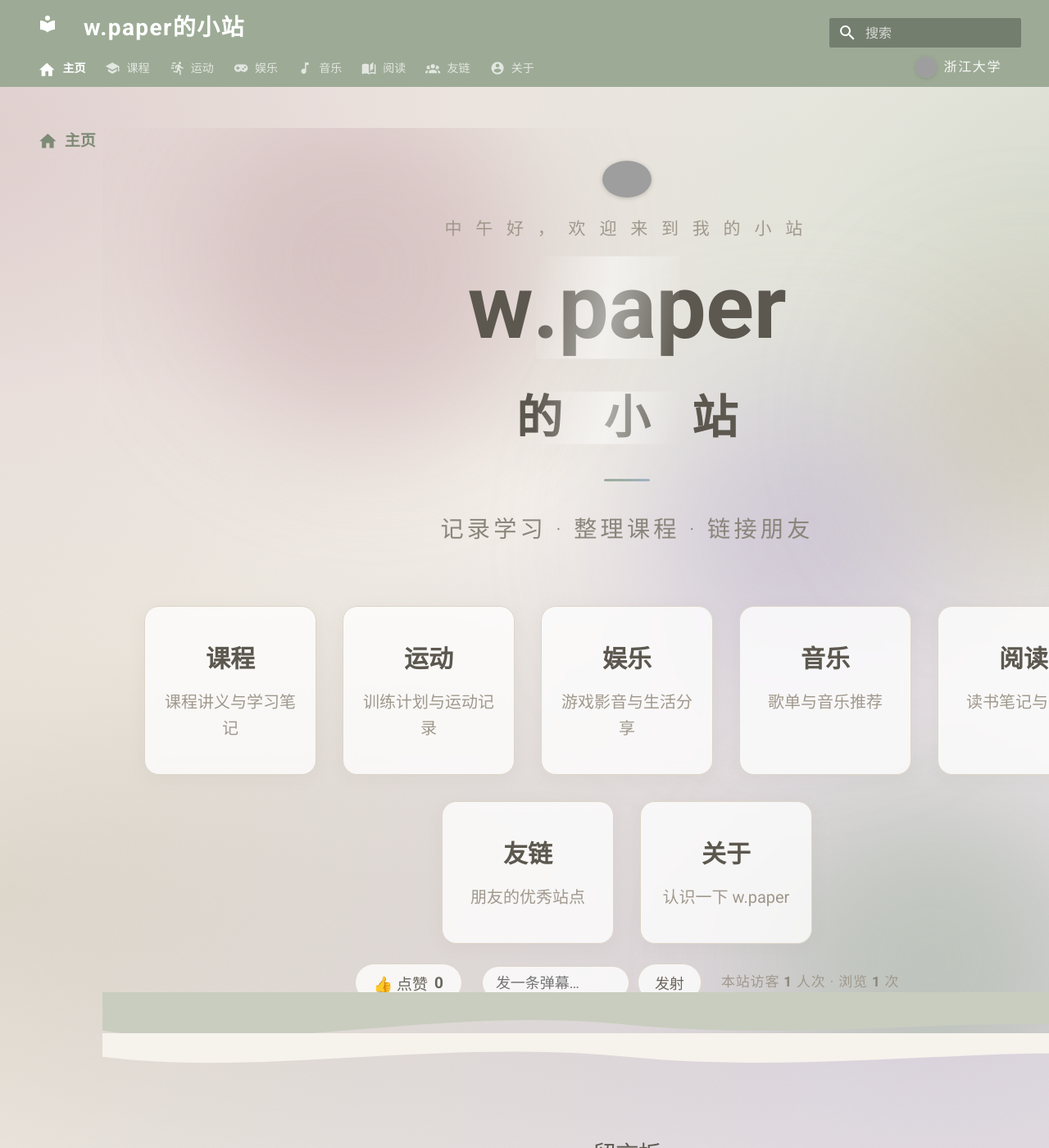
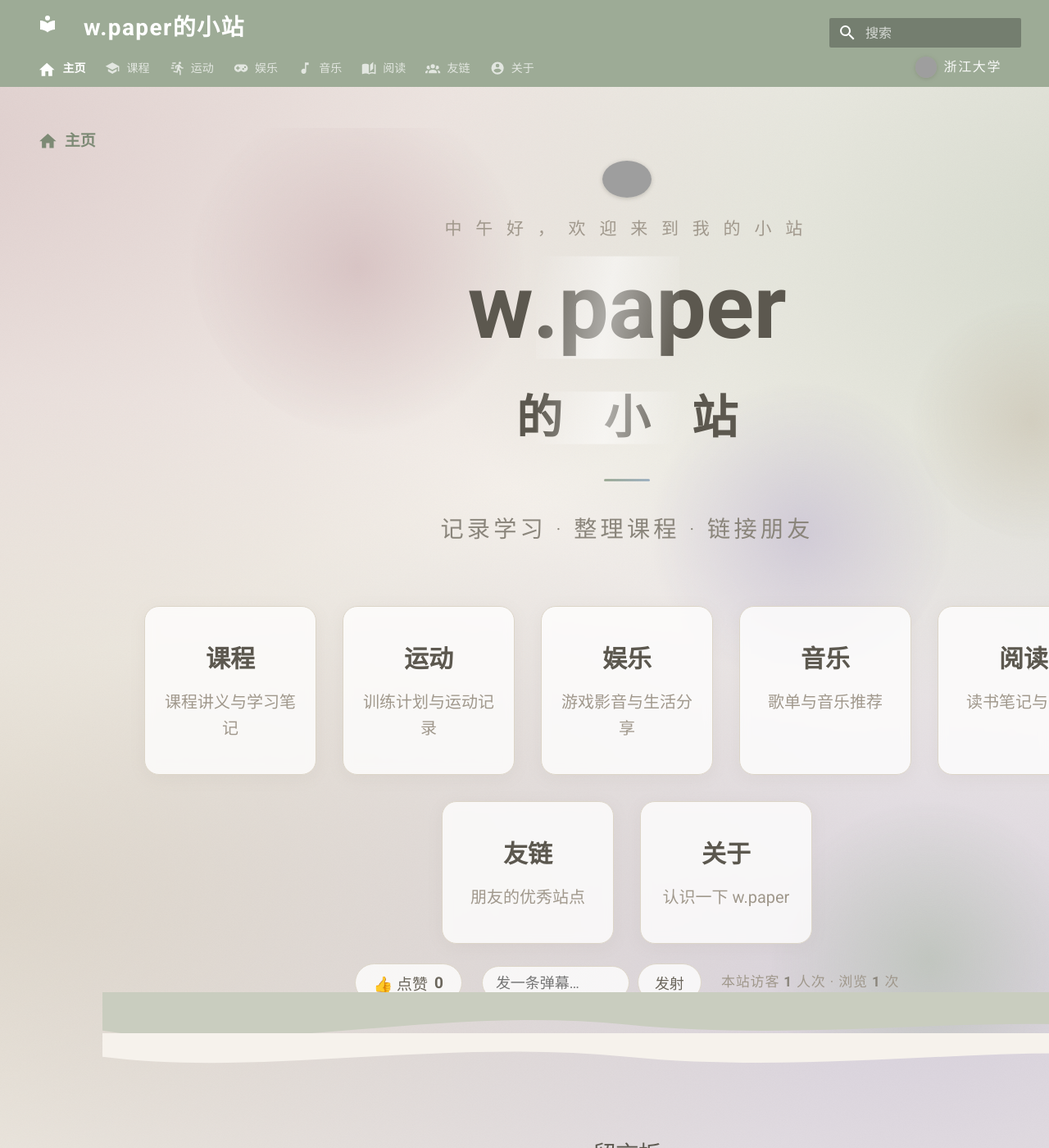
Before and after one commit to U-N-Owen-Ron/U-N-Owen-Ron.github.io, an MkDocs documentation site: the page built from docs/index.md, in a window 1280 px wide and 1400 px high. Shown: the whole window at 82% size. Built offline with MkDocs 1.6.1 and Material for MkDocs 9.7.7, drawn with Linux system fonts in a browser that asks for light colours; comment, search, counter and statistics services are not loaded; grey boxes are pictures that could not be loaded.

Commit message:
Optimize zoom smoothness: split noise tile, gradient blobs instead of blur filters

```diff
--- a/docs/assets/css/morandi.css
+++ b/docs/assets/css/morandi.css
@@ -25,10 +25,10 @@
 
 body {
   overflow-x: hidden;
-  background-image: url("../images/background.svg");
-  background-size: cover;
-  background-position: center;
-  background-repeat: no-repeat;
+  background-image: url("../images/noise.svg"), url("../images/background.svg");
+  background-size: 160px 160px, cover;
+  background-position: 0 0, center;
+  background-repeat: repeat, no-repeat;
 }
 .md-header__title {
   color: #fff;
--- a/mkdocs.yml
+++ b/mkdocs.yml
@@ -12,7 +12,7 @@ theme:
     scheme: default
 
 extra_css:
-  - assets/css/morandi.css?v=3
+  - assets/css/morandi.css?v=4
 
 extra_javascript:
   - assets/js/zju.js
```
Also changed, not shown: docs/index.md (+4 -6 lines), docs/assets/images/background.svg, docs/assets/images/noise.svg (added).
